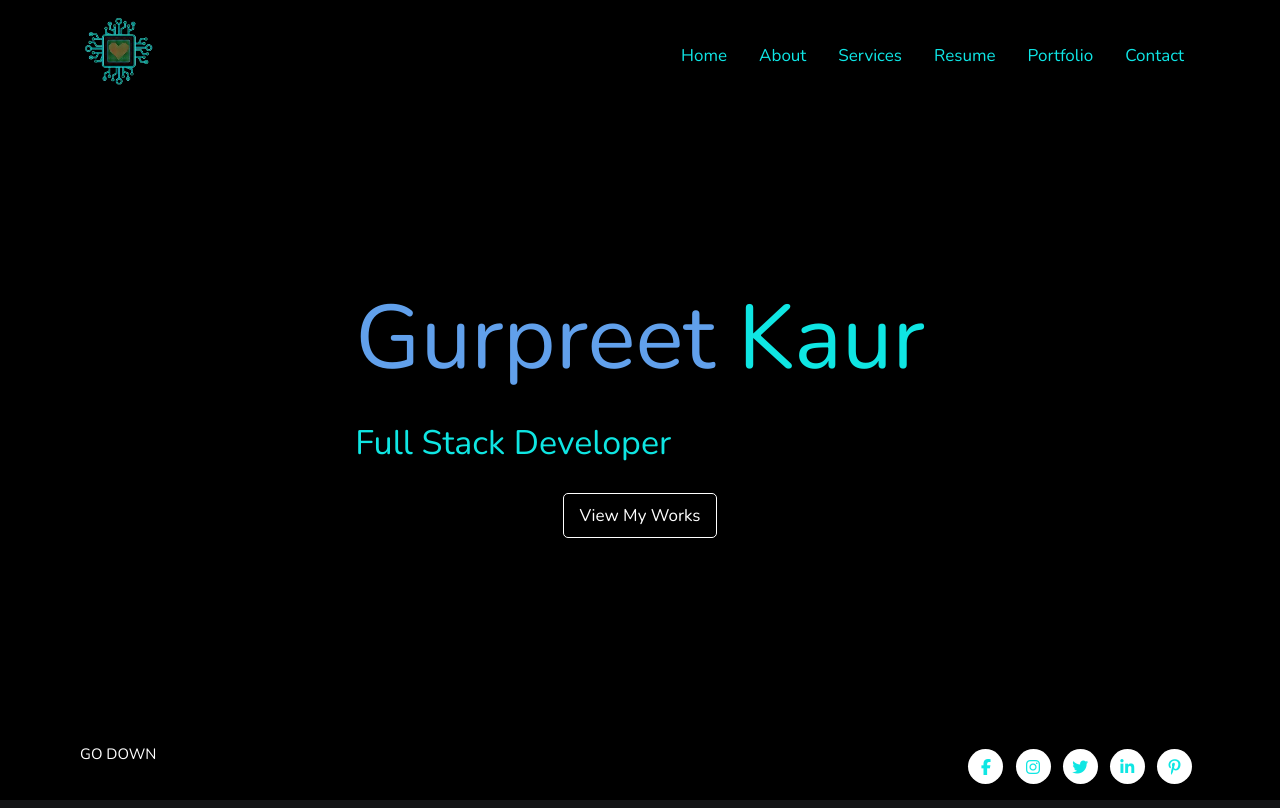
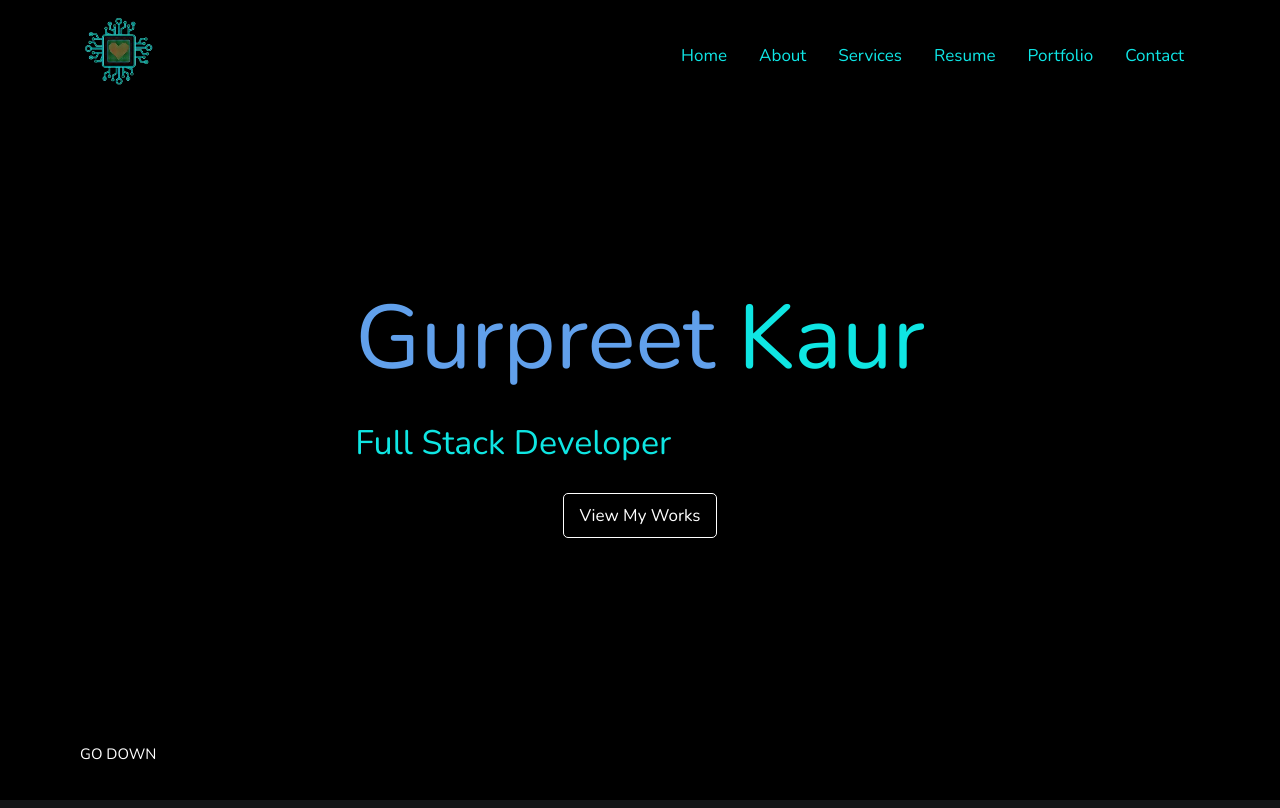
Before and after one commit to Gurpreet1523/portfolio, a plain HTML site: page index.html in a window 1280 px wide. Shown: the top 808 px of the page. Drawn offline with nearby package versions, Linux system fonts and the light colour scheme; files whose address does not match are found by name.

Commit message:
some changes

```diff
--- a/index.html
+++ b/index.html
@@ -64,14 +64,14 @@
         <div class="hero-img">
             <img src="./Images//HERO-img.png" alt="">
         </div>
-        <div class="social-icons" data-aos="fade-up" data-aos-duration="1200" data-aos-delay="2000"
+        <!-- <div class="social-icons" data-aos="fade-up" data-aos-duration="1200" data-aos-delay="2000"
         data-aos-anchor-placement="bottom-bottom">
             <a><i class="fa-brands fa-facebook-f"></i></a>
             <a><i class="fa-brands fa-instagram"></i></a>
             <a><i class="fa-brands fa-twitter"></i></a>
             <a><i class="fa-brands fa-linkedin-in"></i></a>
             <a><i class="fa-brands fa-pinterest-p"></i></a>
-        </div>
+        </div> -->
         <div class="scroll-txt" data-aos="fade-up" data-aos-duration="1200" data-aos-delay="2000"
         data-aos-anchor-placement="bottom-bottom">
             <a href="#about">Go Down</a>
```
